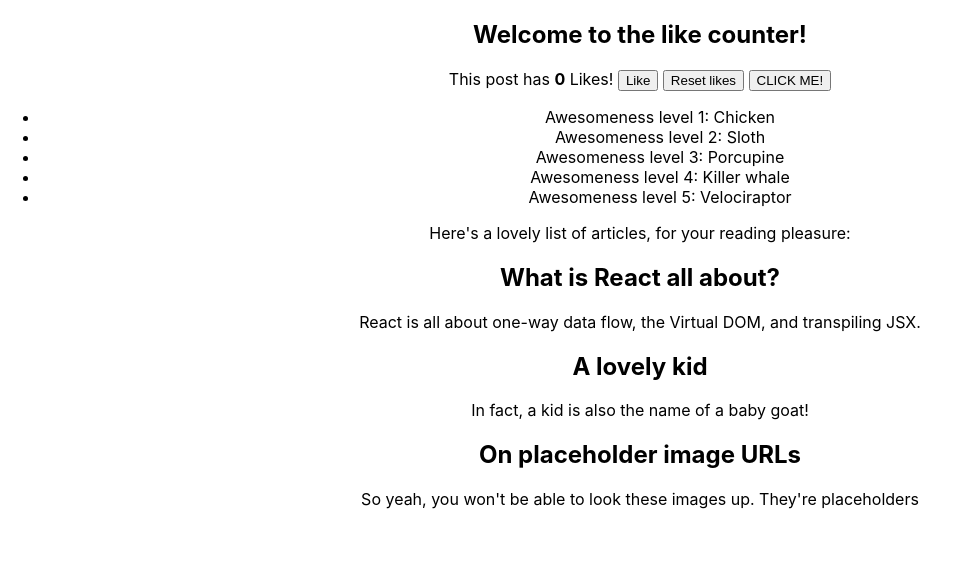
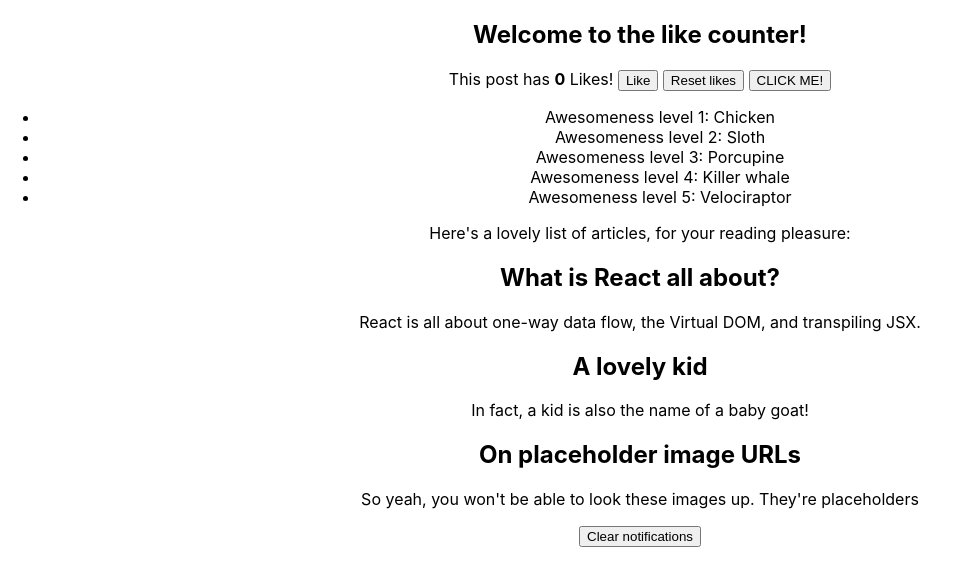
Before and after one commit to luizfiorentino/like-counter, a React (Create React App) app: page / in a window 1280 px wide. Shown: the top 586 px of the page, without its empty margins (0-960 px from the left). Built offline with nearby package versions, Linux system fonts and the light colour scheme.

Commit message:
reset notifications button added

```diff
--- a/src/ArticleList.js
+++ b/src/ArticleList.js
@@ -2,6 +2,8 @@ import { useState } from "react";
 import ArticleCard from "./ArticleCard";
 
 // Complete the component ArticleList, so that it renders a list of ArticleCards based on the data in its state:
+// Add a button to the top of the article list that shows the text "Clear notifications".
+// When you click it, the articles should disappear
 
 export default function ArticleList() {
   const [articles, set_articles] = useState([
@@ -22,6 +24,10 @@ export default function ArticleList() {
     },
   ]);
 
+  const resetArticleList = () => {
+    set_articles([]);
+  };
+
   return (
     <div>
       <p>Here's a lovely list of articles, for your reading pleasure:</p>
@@ -35,6 +41,7 @@ export default function ArticleList() {
           />
         );
       })}
+      <button onClick={resetArticleList}>Clear notifications</button>
     </div>
   );
 }
```
